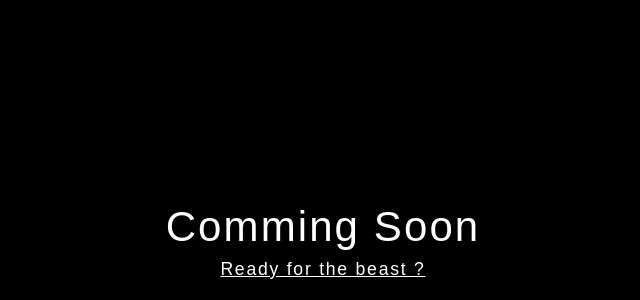
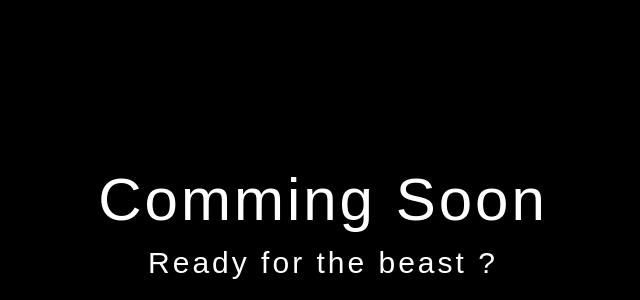
Before and after one commit to NishanDhungana/Comming-Soon, a plain HTML site: page index.html in a window 1280 px wide. Shown: the part 500-800 px from the top of the page, without its empty margins (317-957 px from the left). Drawn offline with nearby package versions, Linux system fonts and the light colour scheme; a web font is replaced by a local one.

Commit message:
Update style.css

```diff
--- a/style.css
+++ b/style.css
@@ -27,17 +27,19 @@ body {
 
 h1 {
   margin: 0 0 0.2em;
-  font-size: 42px;
+  font-size: 60px;
   font-weight: 400;
   letter-spacing: 0.05em;
 }
 
 p {
   margin: 0;
-  font-size: 1.1rem;
+  font-size: 30px;
   letter-spacing: 0.1em;
+  text-decoration: none;
 }
 
 a {
   color: #fff;
+  text-decoration: none;
 }
```
